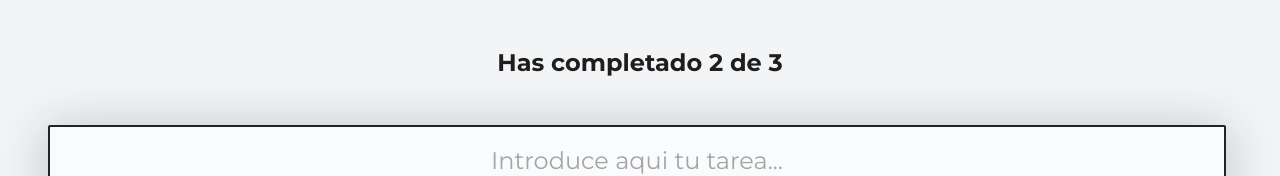
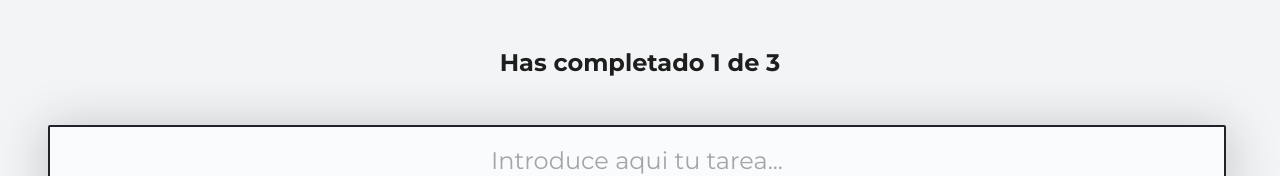
Before and after one commit to DanielCornelio/todo-machine, a React (Create React App) app: page / in a window 1280 px wide. Shown: the top 176 px of the page. Built offline with nearby package versions, Linux system fonts and the light colour scheme; the HTML template or start-up script is replaced by a standard one.

Commit message:
Agregando y actualizando contador de tareas y tareas completadas

```diff
--- a/src/App.js
+++ b/src/App.js
@@ -31,7 +31,10 @@ function App() {
 
   return (
     <React.Fragment>
-      <TodoCounter />
+      <TodoCounter
+      completed={todos.filter(item => item.completed).length}
+      tasksCount={todos.length}
+      />
       <TodoSearch addTodo={addTodo} />
       <TodoList>
         {todos.map((todo) => (
--- a/src/components/TodoCounter.jsx
+++ b/src/components/TodoCounter.jsx
@@ -1,9 +1,11 @@
 import React from 'react'
 import '../styles/TodoCounter.css'
 
-const TodoCounter = () => {
+const TodoCounter = (props) => {
   return (
-    <h2 className='TodoCounter'>Has completado 2 de 3</h2>
+    <h2 className='TodoCounter'>
+      Has completado {props.completed} de {props.tasksCount}
+    </h2>
   )
 }
 
```
